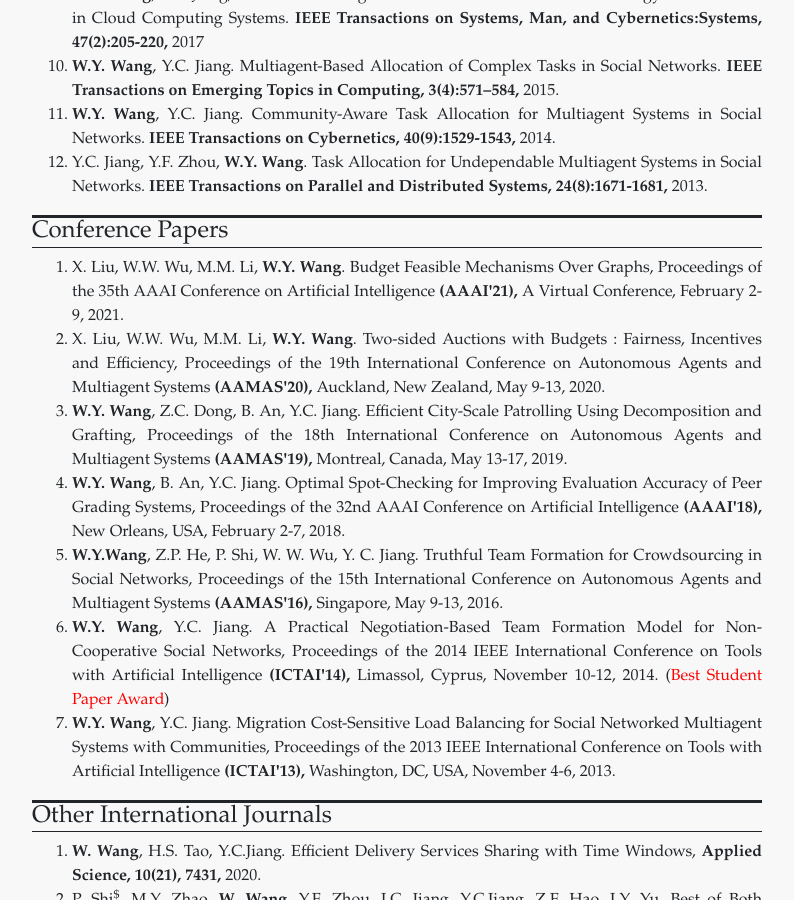
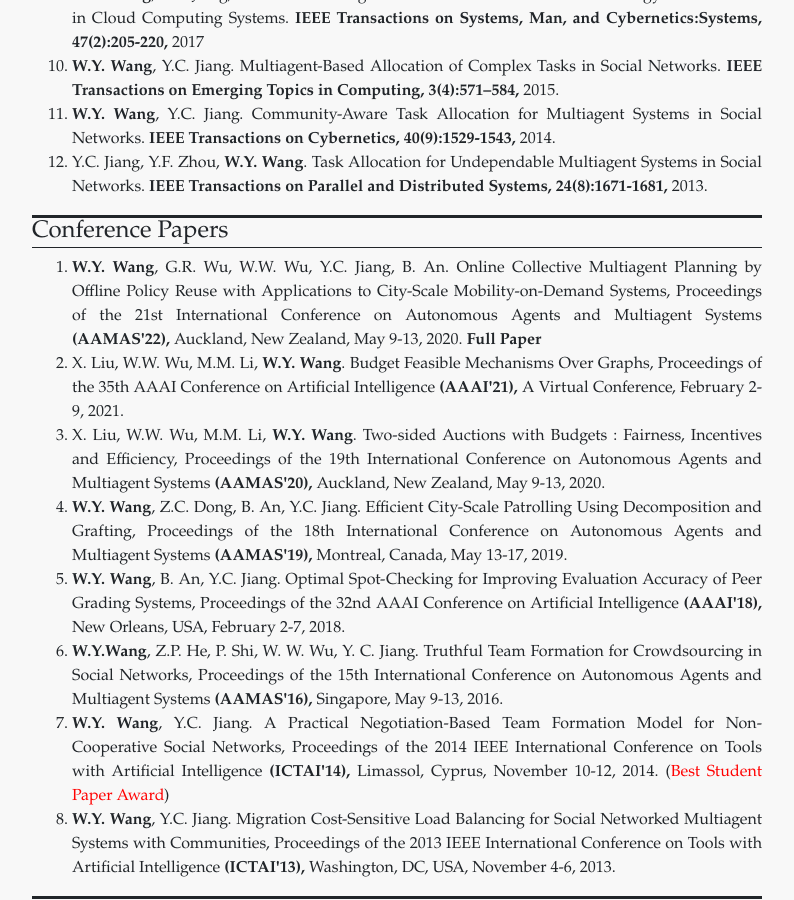
Before and after one commit to wanyuanwang/wanyuanwang.github.io, a Jekyll site: the page built from publications.html, in a window 1280 px wide and 900 px high, scrolled down 986 px. Shown: the whole window, without its empty margins (243-1037 px from the left). Built offline with Jekyll 4.4.1, drawn with Linux system fonts in a browser that asks for light colours.

Commit message:
Update conference_papers.yml

```diff
--- a/_data/conference_papers.yml
+++ b/_data/conference_papers.yml
@@ -1,3 +1,10 @@
+- authors: <b> W.Y. Wang</b>, G.R. Wu, W.W. Wu, Y.C. Jiang, B. An.
+  title: Online Collective Multiagent Planning by Offline Policy Reuse with Applications to City-Scale Mobility-on-Demand Systems,
+  conference: Proceedings of the 21st International Conference on Autonomous Agents and Multiagent Systems
+  conference_abbr: (AAMAS'22),
+  address: Auckland, New Zealand,
+  date: May 9-13, 2020.
+  others: <b> Full Paper </b
 - authors: X. Liu, W.W. Wu, M.M. Li, <b> W.Y. Wang</b>.
   title: Budget Feasible Mechanisms Over Graphs,
   conference: Proceedings of the 35th AAAI Conference on Artificial Intelligence
```
